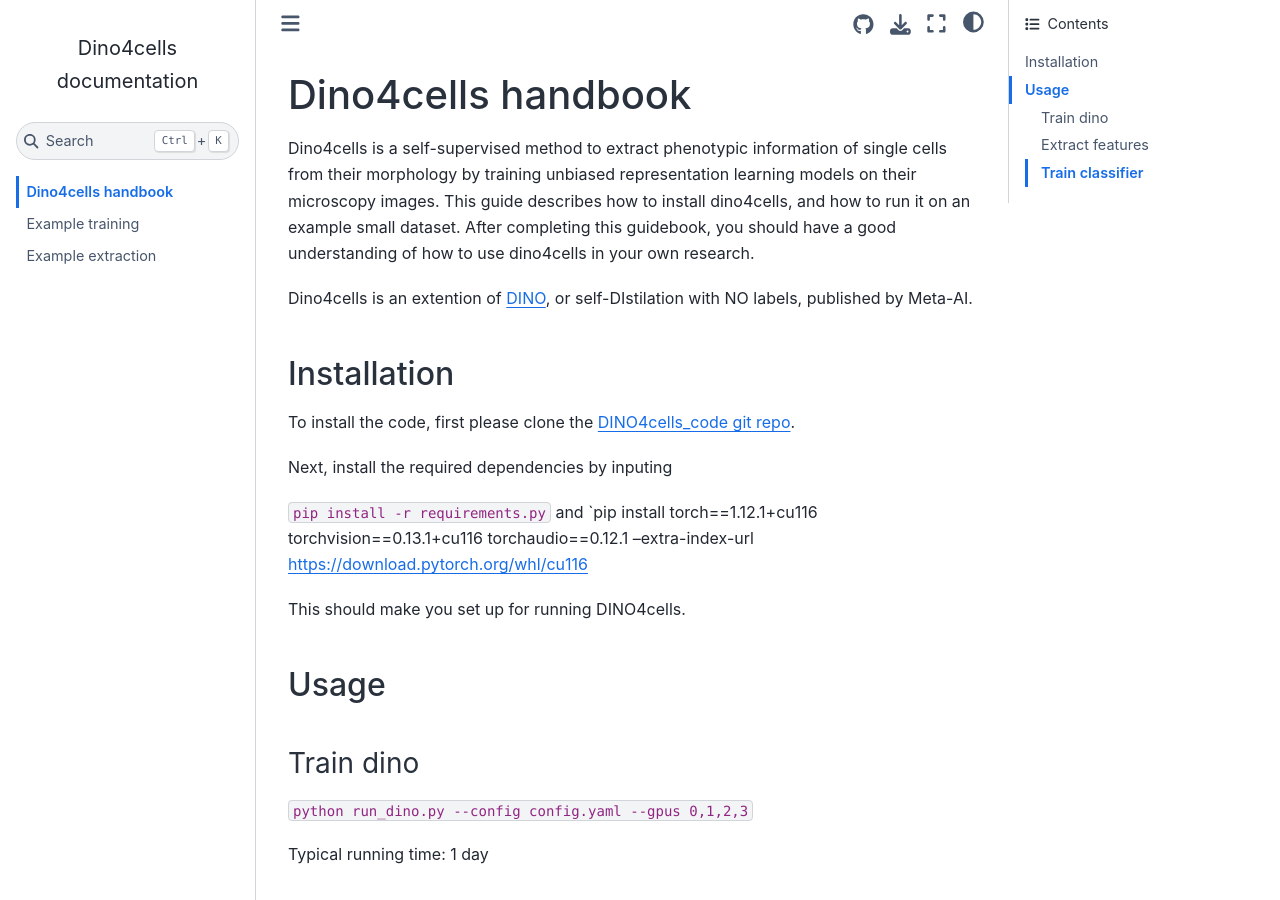
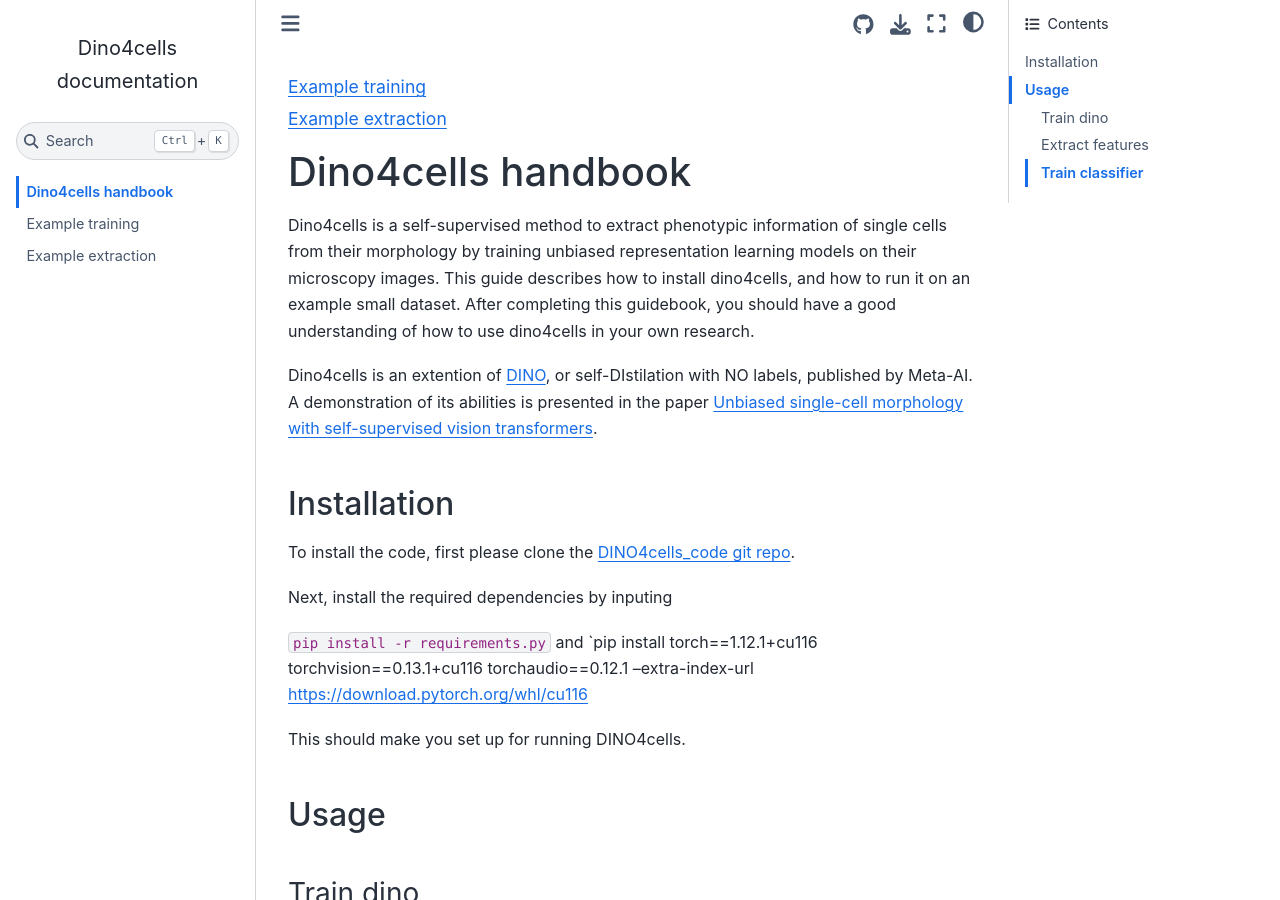
Before and after one commit to broadinstitute/DINO4Cells_code, a Jupyter Book: the page built from docs/index.md, in a window 1280 px wide and 900 px high. Built offline with Jupyter Book 1.0.4 settings and Sphinx 7.4.7 and the Sphinx Book theme 1.1.4, drawn with Linux system fonts in a browser that asks for light colours.

Commit message:
Add docs

````diff
--- a/docs/index.md
+++ b/docs/index.md
@@ -1,8 +1,12 @@
+```{tableofcontents}
+```
+
 # Dino4cells handbook
 
 Dino4cells is a self-supervised method to extract phenotypic information of single cells from their morphology by training unbiased representation learning models on their microscopy images. This guide describes how to install dino4cells, and how to run it on an example small dataset. After completing this guidebook, you should have a good understanding of how to use dino4cells in your own research.
 
-Dino4cells is an extention of [DINO](https://github.com/facebookresearch/dino), or self-DIstilation with NO labels, published by Meta-AI.
+Dino4cells is an extention of [DINO](https://github.com/facebookresearch/dino), or self-DIstilation with NO labels, published by Meta-AI. A demonstration of its abilities is presented in the paper [Unbiased single-cell morphology with self-supervised vision transformers](https://www.biorxiv.org/content/10.1101/2023.06.16.545359v1).
+
 
 ## Installation
 
````
